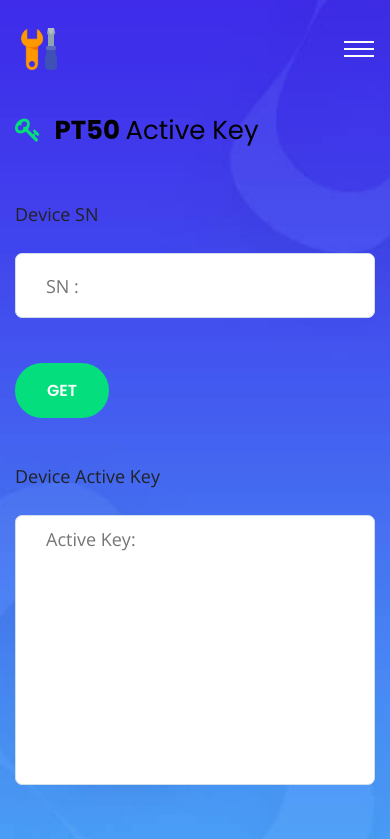
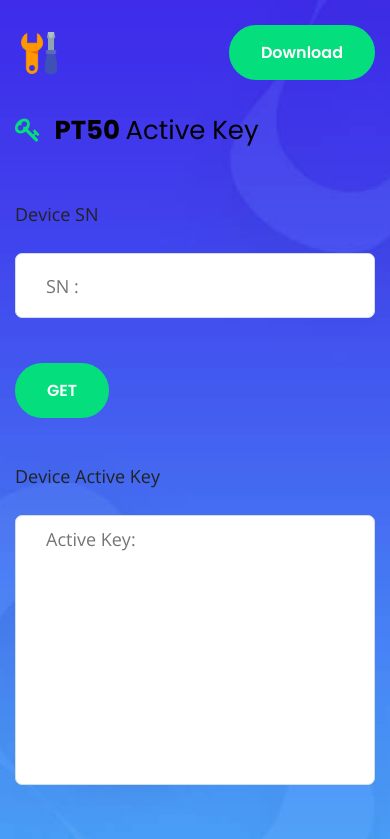
Before and after one commit to hueian/hueian.github.io, a plain HTML site: page pt50active/index.html in a window 390 px wide. Shown: the top 839 px of the page. Drawn offline with nearby package versions, Linux system fonts and the light colour scheme.

Commit message:
修改pt50active 下载按钮

```diff
--- a/pt50active/index.html
+++ b/pt50active/index.html
@@ -73,6 +73,7 @@
 
 
 <header class="header-area">
+
 <div class="navbar-area">
 <div class="container">
 <div class="row">
@@ -81,20 +82,13 @@
 <a class="navbar-brand" href="index.html">
 <img src="assets/images/tools.png" alt="Logo">
 </a>
-<button class="navbar-toggler" type="button" data-toggle="collapse" data-target="#navbarSupportedContent" aria-controls="navbarSupportedContent" aria-expanded="false" aria-label="Toggle navigation">
-<span class="toggler-icon"></span>
-<span class="toggler-icon"></span>
-<span class="toggler-icon"></span>
-</button>
-
-<div class="navbar-btn d-none d-sm-inline-block">
 <a class="main-btn" data-scroll-nav="0" href="PT50Active.exe">Download</a>
-</div>
 </nav>
 </div>
 </div>
 </div>
 </div>
+
 <div id="home" class="header-hero bg_cover d-lg-flex align-items-center" style="background-image: url(assets/images/header-hero.jpg)">
 
 
```
